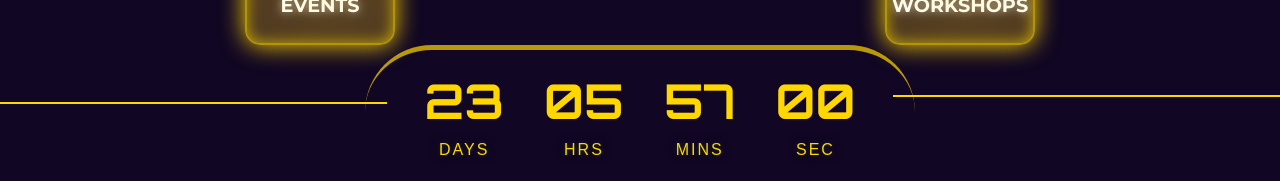
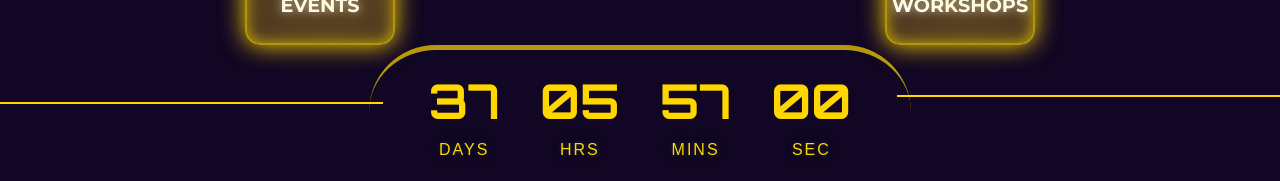
Before and after one commit to acesvce25/interrupt-25, a React (Vite) app: page / in a window 1280 px wide. Shown: the part 700-881 px from the top of the page. Built offline with nearby package versions, Linux system fonts and the light colour scheme.

Commit message:
Update Countdown.jsx

```diff
--- a/src/Components/Countdown.jsx
+++ b/src/Components/Countdown.jsx
@@ -3,7 +3,7 @@ import "../Styles/Countdown.css";
 
 const Countdown = () => {
   const calculateTimeLeft = () => {
-    const targetDate = new Date("2025-03-05T00:00:00");
+    const targetDate = new Date("2025-03-19T00:00:00");
     const currentDate = new Date();
     const difference = targetDate - currentDate;
 
```
